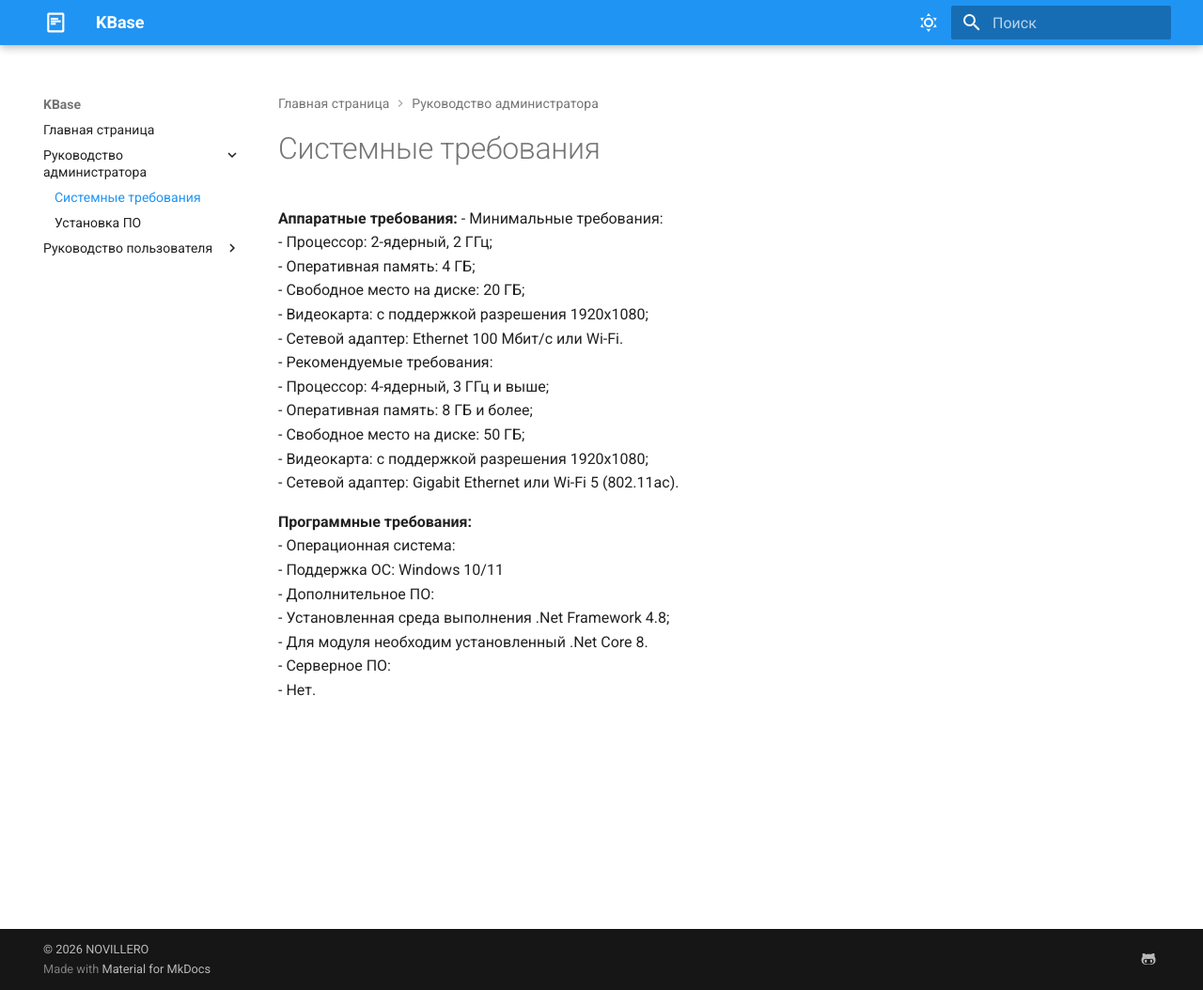
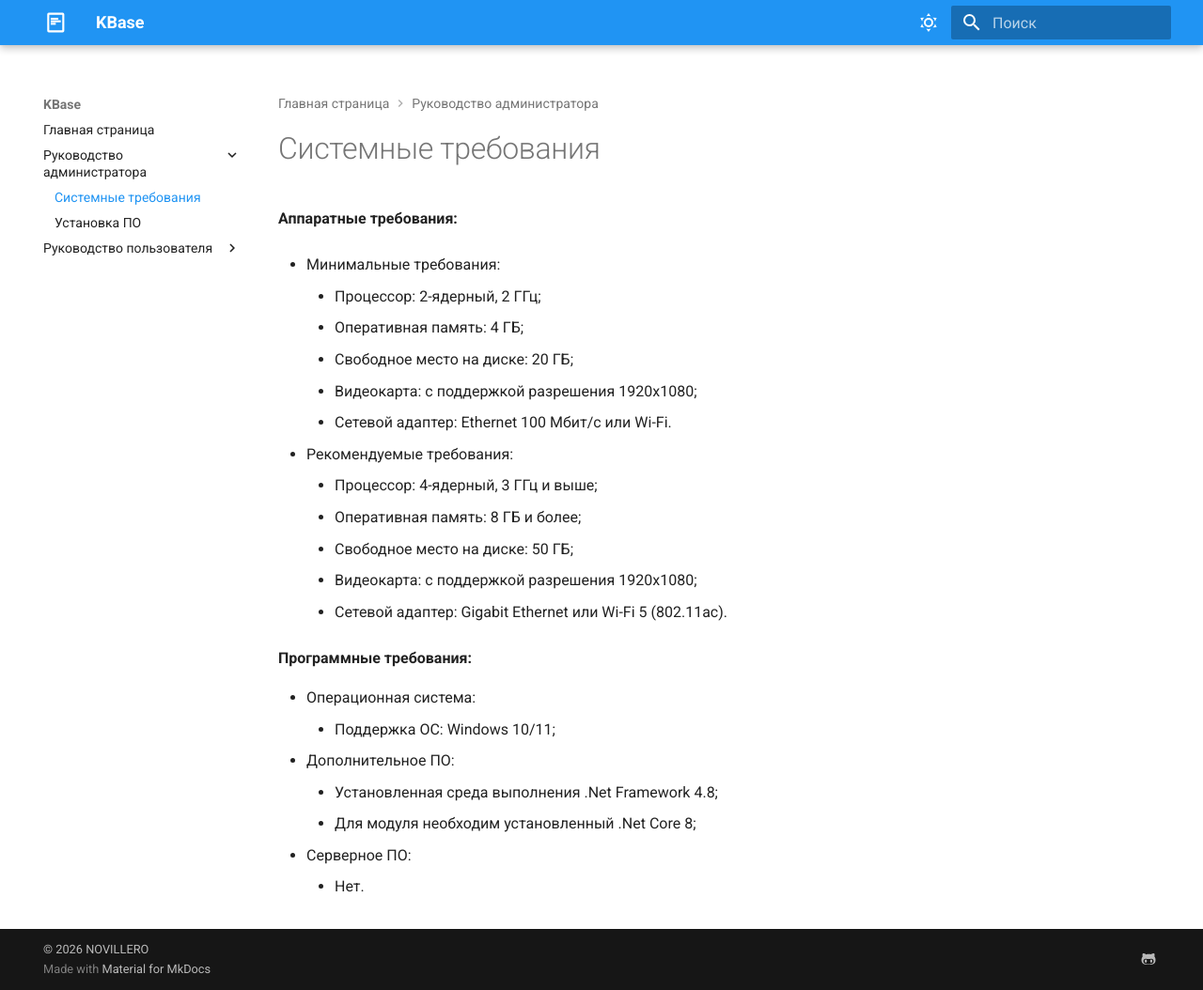
Before and after one commit to bmv39819-pixel/docs1, an MkDocs documentation site: the page built from docs/admin_guide/requirements.md, in a window 1280 px wide and 1054 px high. Shown: the whole window at 94% size. Built offline with MkDocs 1.6.1 and Material for MkDocs 9.7.7, drawn with Linux system fonts in a browser that asks for light colours.

Commit message:
Выравнивание списков

```diff
--- a/docs/admin_guide/requirements.md
+++ b/docs/admin_guide/requirements.md
@@ -1,10 +1,12 @@
 **Аппаратные требования:**
+
 - Минимальные требования:
     - Процессор: 2-ядерный, 2 ГГц;
     - Оперативная память: 4 ГБ;
     - Свободное место на диске: 20 ГБ;
     - Видеокарта: с поддержкой разрешения 1920x1080;
     - Сетевой адаптер: Ethernet 100 Мбит/с или Wi-Fi.
+
 - Рекомендуемые требования:
     - Процессор: 4-ядерный, 3 ГГц и выше;
     - Оперативная память: 8 ГБ и более;
@@ -13,10 +15,11 @@
     - Сетевой адаптер: Gigabit Ethernet или Wi-Fi 5 (802.11ac).
 
 **Программные требования:**
+
 - Операционная система:
-    - Поддержка ОС: Windows 10/11
+    - Поддержка ОС: Windows 10/11;
 - Дополнительное ПО:
     - Установленная среда выполнения .Net Framework 4.8;
-    - Для модуля необходим установленный .Net Core 8.
+    - Для модуля необходим установленный .Net Core 8;
 - Серверное ПО:
     - Нет.
```
Also changed, not shown: docs/user_guide/contracts.md (+1 -0 lines), docs/user_guide/orders.md (+1 -0 lines), 2 other files.
